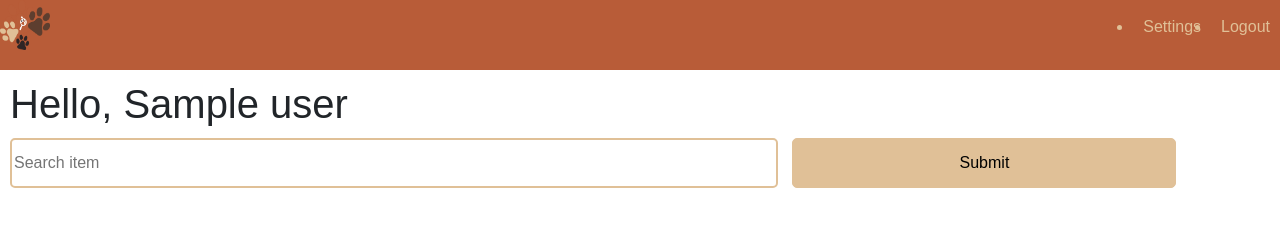
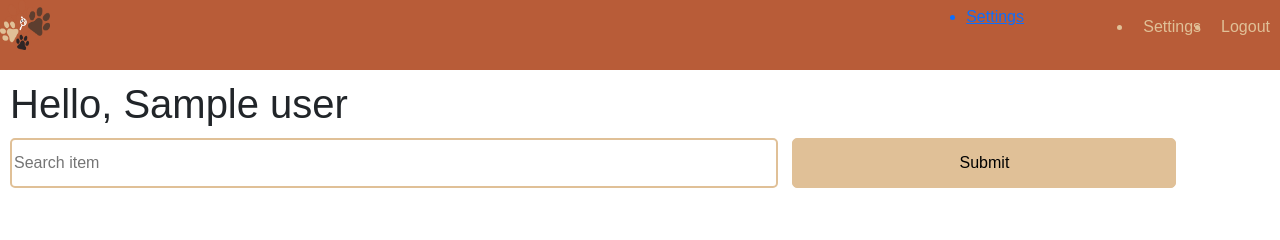
Before and after one commit to Clinic-Directory-2021/web_based_clinic_directory, a Django app: template main_app/templates/homepage.html in a window 1280 px wide. Shown: the top 240 px of the page. Run offline with Django 3.2, Linux system fonts and the light colour scheme; the template is opened without the code that fills it: most values are stand-ins (such as "Sample title", 1, 10 or a date in 2020); grey boxes marked "Sample" are stand-in pictures.

Commit message:
sadasdsadas

```diff
--- a/main_app/templates/home_base.html
+++ b/main_app/templates/home_base.html
@@ -20,6 +20,9 @@
     <div class='header'>
         <div class='logo'>
             <img src="../static/images/logo.png" alt="logo" width="50" height="50">
+            <ul>
+                <a href="{% url 'settings' %}"><li>Settings</li></a>
+            </ul>
         </div>
         <div class='navigation' style="list-style-type: none;">
             <ul>
```
Also changed, not shown: main_app/templates/appointment.html (added).
